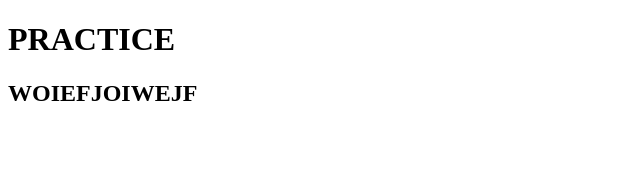
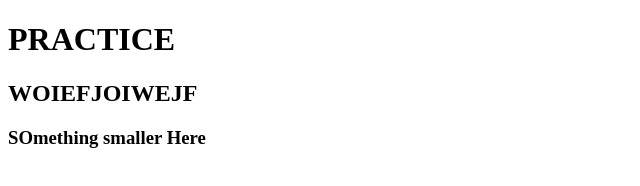
Before and after one commit to wlh8/git-practice, a plain HTML site: page index.html in a window 1280 px wide. Shown: the whole page, without its empty margins (0-640 px from the left). Drawn offline with Linux system fonts and the light colour scheme.

Commit message:
added something

```diff
--- a/index.html
+++ b/index.html
@@ -9,5 +9,6 @@
 <body>
   <h1>PRACTICE</h1>
   <h2>WOIEFJOIWEJF</h2>
+  <h3>SOmething smaller Here</h3>
 </body>
 </html>
```
